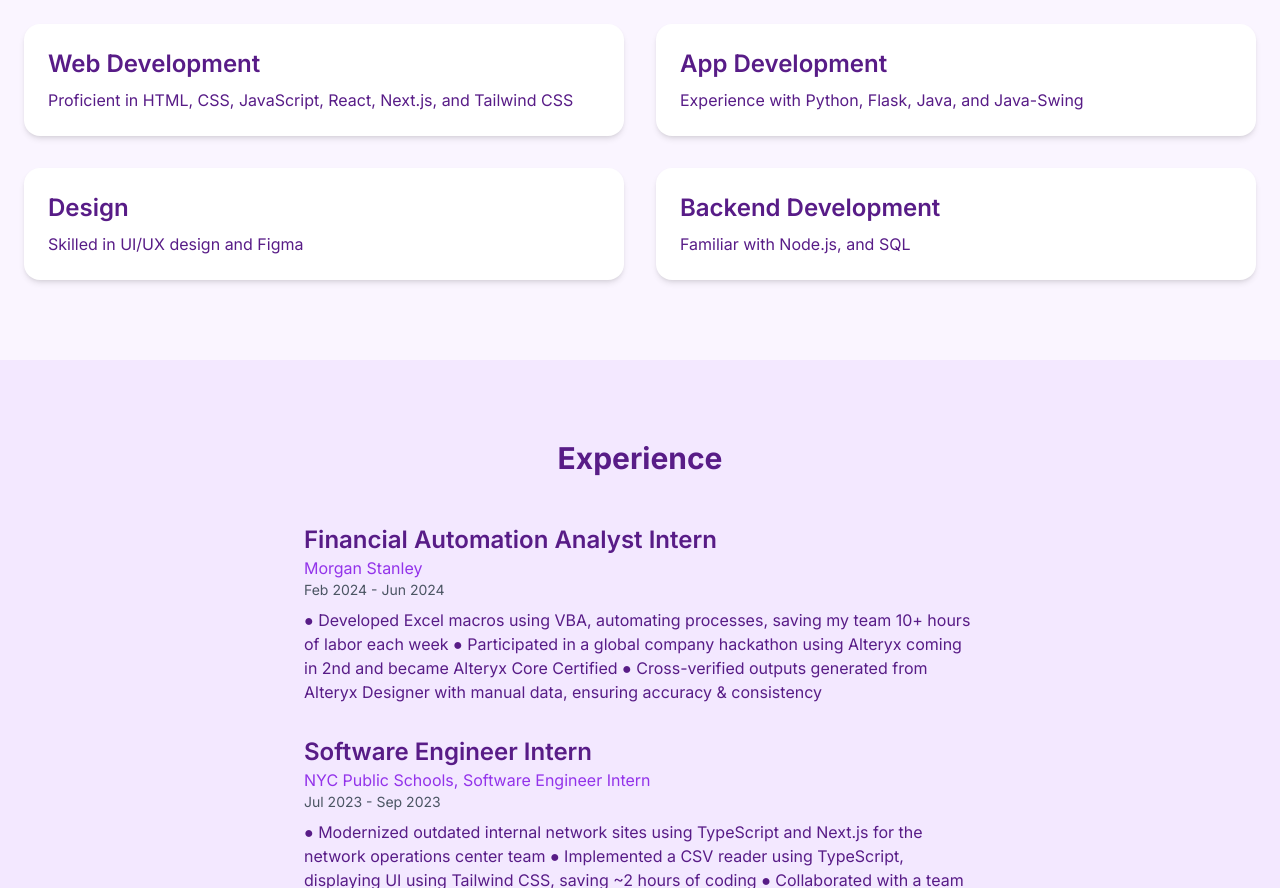
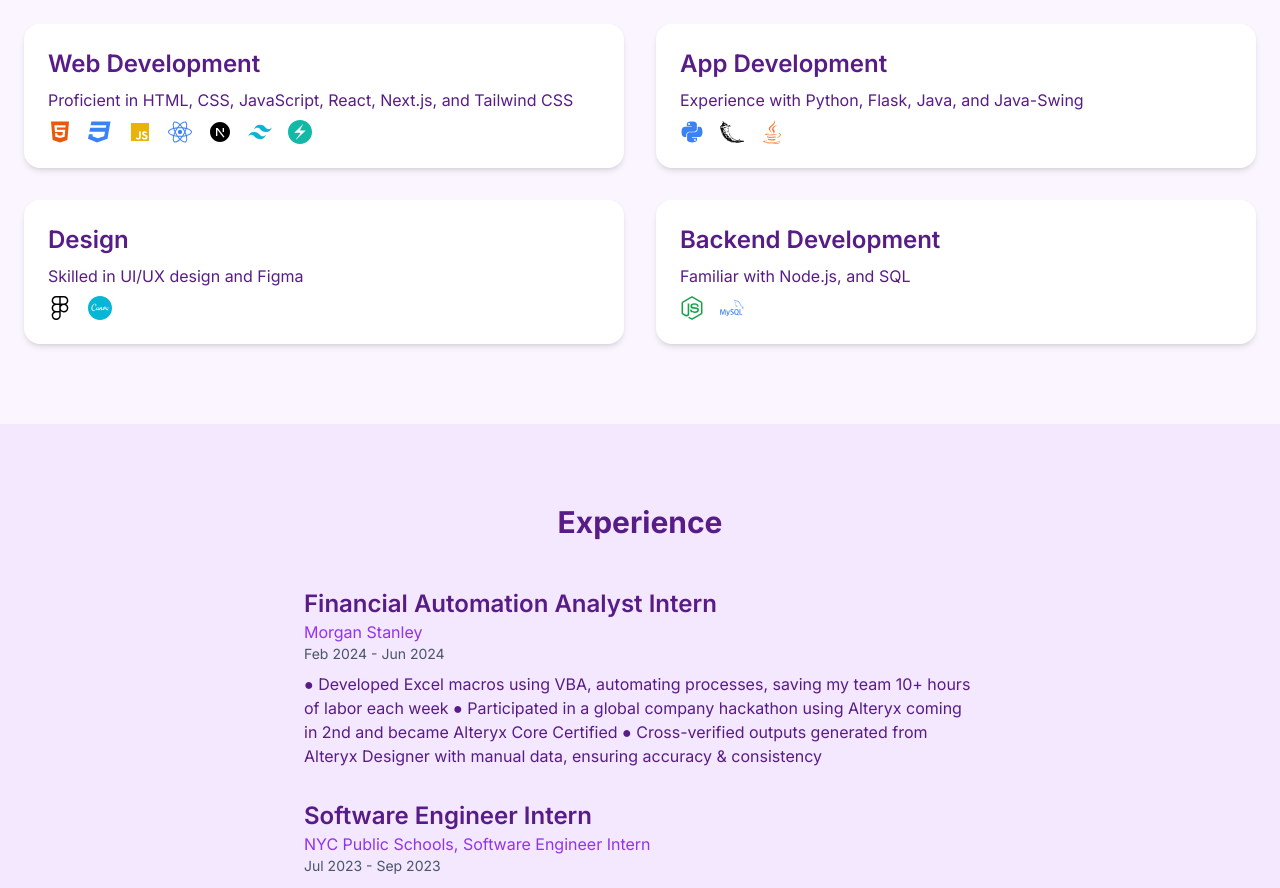
Before and after one commit to j1mmyzz/jimeweb2025, a Next.js app: page / in a window 1280 px wide. Shown: the part 940-1828 px from the top of the page. Built offline with nearby package versions, Linux system fonts and the light colour scheme.

Commit message:
jygiugyjvihub

```diff
--- a/app/components/Projects.tsx
+++ b/app/components/Projects.tsx
@@ -61,6 +61,7 @@ const Projects = () => {
               <div className="flex flex-row items-center justify-between w-full">
                 <div className="flex flex-row items-center space-x-4">
                   <FaReact className="text-blue-500 text-2xl hover:scale-125" />
+
                   <RiNextjsFill className="text-black text-2xl hover:scale-125" />
                   <RiTailwindCssFill className="text-cyan-500 text-2xl hover:scale-125" />
                 </div>
--- a/app/components/Skills.tsx
+++ b/app/components/Skills.tsx
@@ -2,12 +2,25 @@
 
 import { motion } from "framer-motion";
 import { useInView } from "react-intersection-observer";
+import { SiCanva, SiChakraui, SiFlask, SiMysql } from "react-icons/si";
+import {
+  FaJava,
+  FaHtml5,
+  FaCss3,
+  FaReact,
+  FaPython,
+  FaFigma,
+  FaNodeJs,
+} from "react-icons/fa";
+import { BiLogoJavascript } from "react-icons/bi";
+import { RiNextjsFill, RiTailwindCssFill } from "react-icons/ri";
 
 const SkillCard: React.FC<{
   title: string;
   description: string;
   direction: string;
-}> = ({ title, description, direction }) => {
+  icons: React.ReactNode;
+}> = ({ title, description, direction, icons }) => {
   const [ref, inView] = useInView({
     triggerOnce: true,
     threshold: 0.1,
@@ -22,7 +35,10 @@ const SkillCard: React.FC<{
       className="bg-white p-6 rounded-2xl shadow-md"
     >
       <h3 className="text-2xl font-semibold mb-2">{title}</h3>
-      <p>{description}</p>
+      <p className="mb-2">{description}</p>
+      <div className="flex flex-row items-center text-2xl space-x-3">
+        {icons}
+      </div>
     </motion.div>
   );
 };
@@ -37,21 +53,51 @@ const Skills = () => {
             title="Web Development"
             description="Proficient in HTML, CSS, JavaScript, React, Next.js, and Tailwind CSS"
             direction="left"
+            icons={
+              <div className="flex flex-row items-center space-x-4">
+                <FaHtml5 className="text-orange-600 text-2xl hover:scale-125" />
+                <FaCss3 className="text-blue-500 text-2xl hover:scale-125" />
+                <BiLogoJavascript className="text-yellow-500 text-2xl hover:scale-125" />
+                <FaReact className="text-blue-500 text-2xl hover:scale-125" />
+                <RiNextjsFill className="text-black text-2xl hover:scale-125" />
+                <RiTailwindCssFill className="text-cyan-500 text-2xl hover:scale-125" />
+                <SiChakraui className="text-teal-500 text-2xl hover:scale-125" />
+              </div>
+            }
           />
           <SkillCard
             title="App Development"
             description="Experience with Python, Flask, Java, and Java-Swing"
             direction="right"
+            icons={
+              <div className="flex flex-row items-center space-x-4">
+                <FaPython className="text-blue-500 text-2xl hover:scale-125" />
+                <SiFlask className="text-black text-2xl hover:scale-125" />
+                <FaJava className="text-orange-500 text-2xl hover:scale-125" />
+              </div>
+            }
           />
           <SkillCard
             title="Design"
             description="Skilled in UI/UX design and Figma"
             direction="left"
+            icons={
+              <div className="flex flex-row items-center space-x-4">
+                <FaFigma className="text-black text-2xl hover:scale-125" />
+                <SiCanva className="text-cyan-500 text-2xl hover:scale-125" />
+              </div>
+            }
           />
           <SkillCard
             title="Backend Development"
             description="Familiar with Node.js, and SQL"
             direction="right"
+            icons={
+              <div className="flex flex-row items-center space-x-4">
+                <FaNodeJs className="text-green-600 text-2xl hover:scale-125" />
+                <SiMysql className="text-blue-500 text-2xl hover:scale-125" />
+              </div>
+            }
           />
         </div>
       </div>
```
